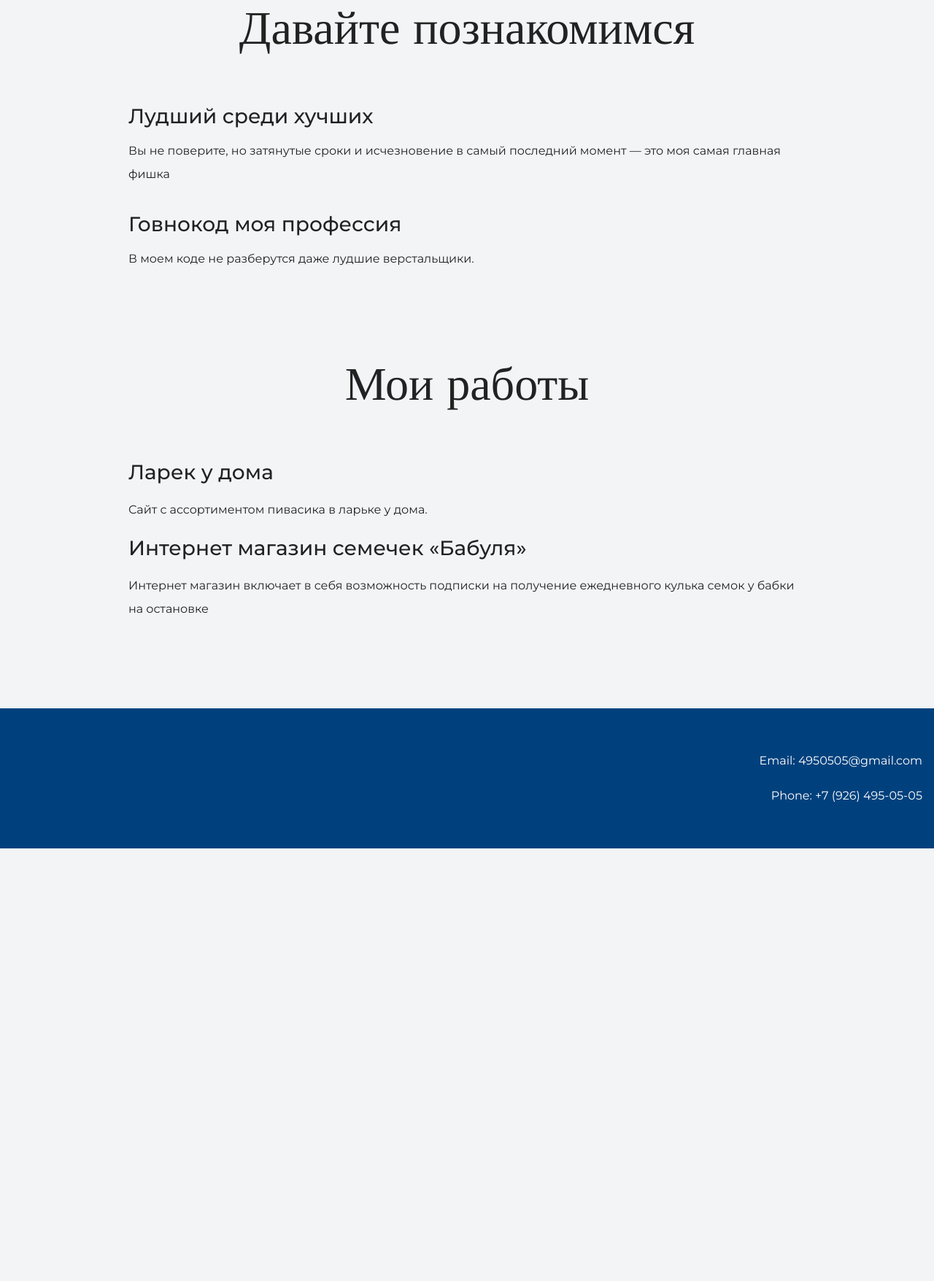
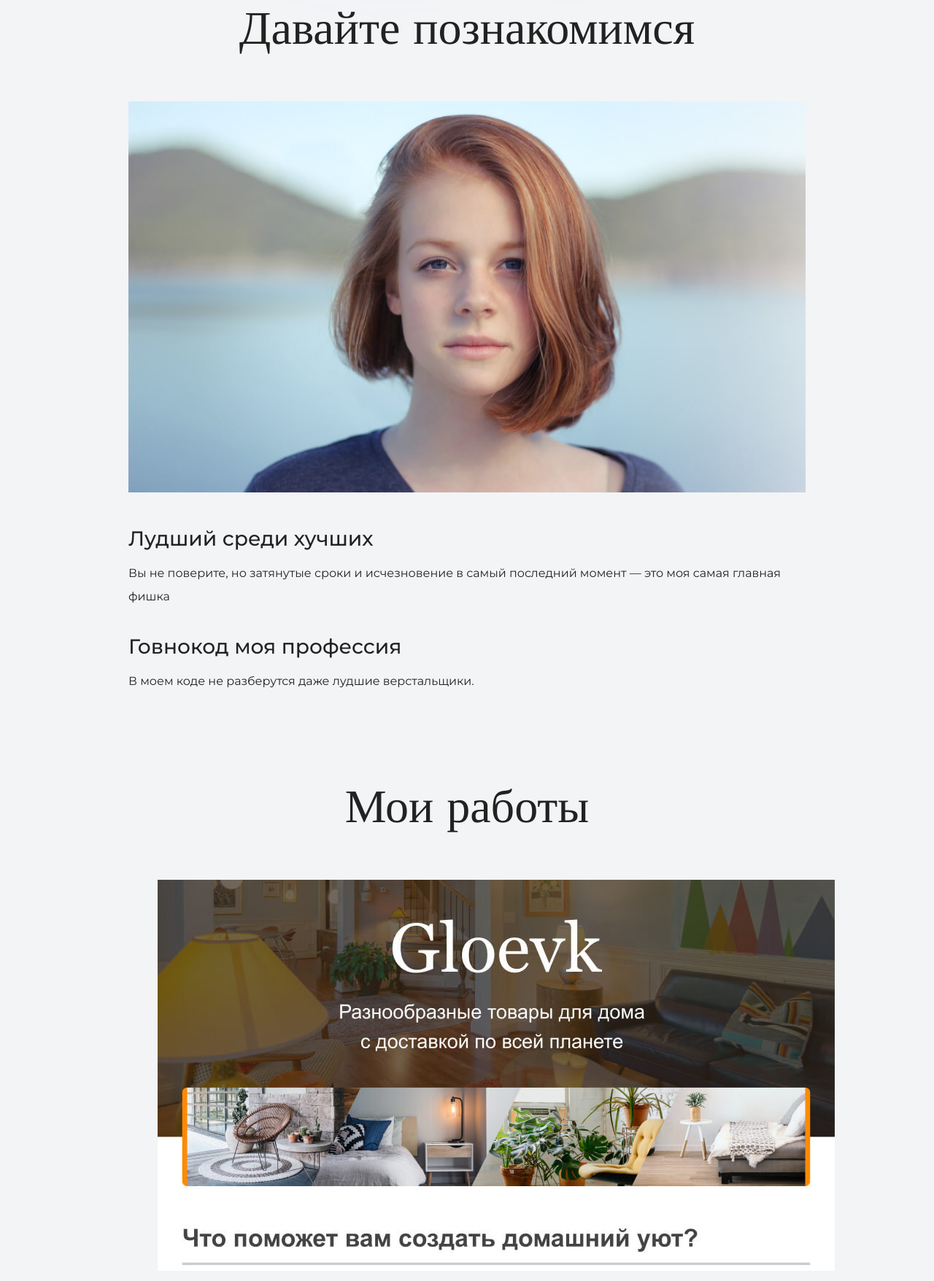
Before and after one commit to 4950505/my-site, a plain HTML site: page index.html in a window 1280 px wide. Shown: the part 1033-2789 px from the top of the page at 73% size. Before the commit the page ends 2196 px from the top, so only its background shows below. Drawn offline with nearby package versions, Linux system fonts and the light colour scheme.

Commit message:
added picture

```diff
--- a/index.html
+++ b/index.html
@@ -10,7 +10,8 @@
   <body>
     <header class="page-header">
       <div class="container">
-        Мой телефон +7 (926) 495-05-05
+        <a class="header-email" href="mailto:4950505@gmail.com">4950505@gmaul.com</a>
+        <a class="header-phone" href="tel:+79264950505">+7 (926) 495-05-05</a>
       </div>
     </header>
 
@@ -24,6 +25,9 @@
     <section class="intro">
       <div class="container">
         <h2 class="subheading">Давайте познакомимся</h2>
+        <figure class="user-image">
+          <img src="files/user.jpg" width="928" height="536" alt="Фотография Василия Енотова">
+        </figure>
         <h3>Лудший среди хучших</h3>
         <p>Вы не поверите, но затянутые сроки и исчезновение в самый последний момент — это моя самая главная фишка</p>
         <h3>Говнокод моя профессия</h3>
@@ -34,6 +38,9 @@
     <section class="portfolio">
       <div class="container">
         <h2 class="subheading">Мои работы</h2>
+        <figure>
+          <img src="files/project.jpg" width="928" height="536" alt="Сайт ларька у дома">
+        </figure>
         <h3>Ларек у дома</h3>
         <p>Сайт с ассортиментом пивасика в ларьке у дома.</p>
 
@@ -45,8 +52,8 @@
     <footer class="page-footer">
       <div class="container">
 
-        <p>Email: 4950505@gmail.com</p>
-        <p>Phone: +7 (926) 495-05-05</p>
+        <a class="footer-email" href="mailto:4950505@gmail.com">4950505@gmail.com</a>
+        <a class="footer-phone" href="tel:+79264950505">+7 (926) 495-05-05</a>
       </div>
     </footer>
   </body>
```
Also changed, not shown: files/project.jpg (added), files/user.jpg (added), img/hero-bg.jpg (added), img/icon-css.svg (added), img/icon-email-footer.svg (added), img/icon-email-header.svg (added), img/icon-html.svg (added), img/icon-phone-footer.svg (added), img/icon-phone-header.svg (added).
